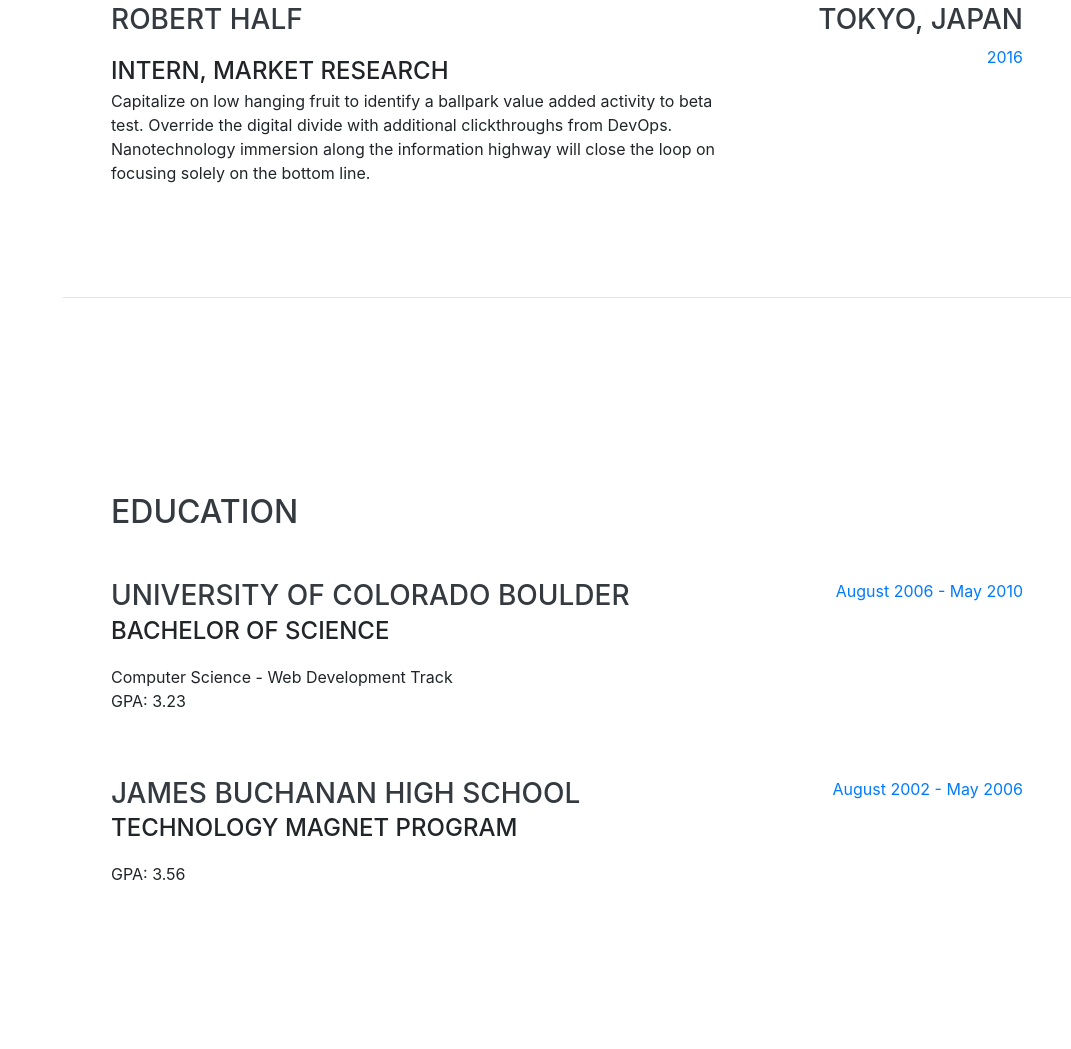
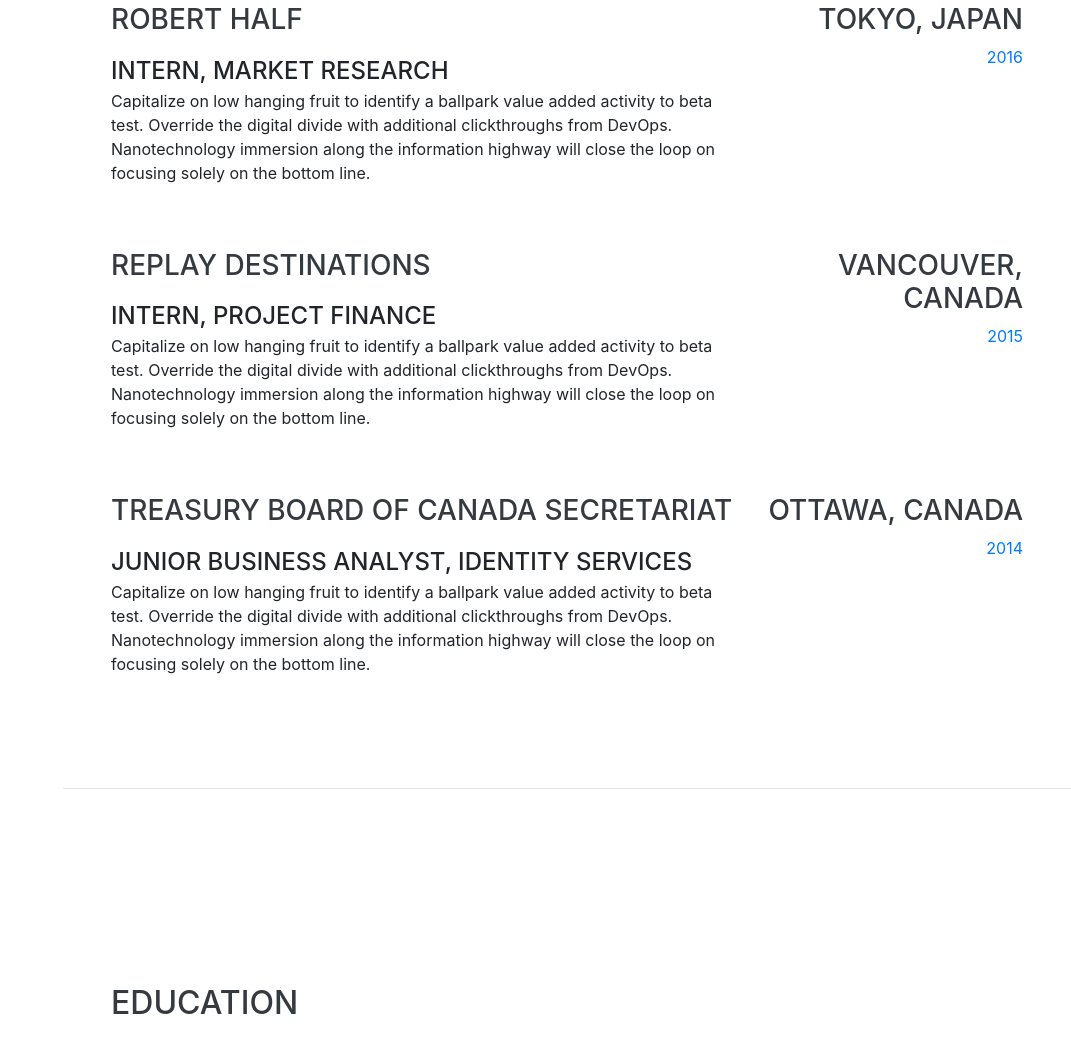
Before and after one commit to cjoeliu/cjoeliu.github.io, a website with bundled scripts: page index.html in a window 1280 px wide. Shown: the part 1366-2415 px from the top of the page, without its empty margins (209-1280 px from the left). Built offline with nearby package versions, Linux system fonts and the light colour scheme; a web font is replaced by a local one.

Commit message:
Update index.html

```diff
--- a/index.html
+++ b/index.html
@@ -112,6 +112,30 @@
           <div class="resume-date text-md-right">
             <h3 class="mb-2">Tokyo, Japan</h3>
             <span class="text-primary">2016</span>
+          </div>
+        </div>
+
+        <div class="resume-item d-flex flex-column flex-md-row justify-content-between mb-5">
+          <div class="resume-content">
+            <h3 class="mb-3">Replay Destinations</h3>
+            <div class="subheading mb-0">Intern, Project Finance</div>
+            <p>Capitalize on low hanging fruit to identify a ballpark value added activity to beta test. Override the digital divide with additional clickthroughs from DevOps. Nanotechnology immersion along the information highway will close the loop on focusing solely on the bottom line.</p>
+          </div>
+          <div class="resume-date text-md-right">
+            <h3 class="mb-2">Vancouver, Canada</h3>
+            <span class="text-primary">2015</span>
+          </div>
+        </div>
+
+        <div class="resume-item d-flex flex-column flex-md-row justify-content-between mb-5">
+          <div class="resume-content">
+            <h3 class="mb-3">Treasury Board of Canada Secretariat</h3>
+            <div class="subheading mb-0">Junior Business Analyst, Identity Services</div>
+            <p>Capitalize on low hanging fruit to identify a ballpark value added activity to beta test. Override the digital divide with additional clickthroughs from DevOps. Nanotechnology immersion along the information highway will close the loop on focusing solely on the bottom line.</p>
+          </div>
+          <div class="resume-date text-md-right">
+            <h3 class="mb-2">Ottawa, Canada</h3>
+            <span class="text-primary">2014</span>
           </div>
         </div>
 
```
